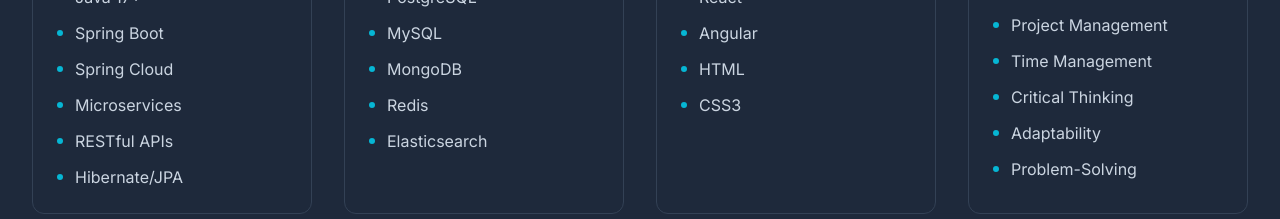
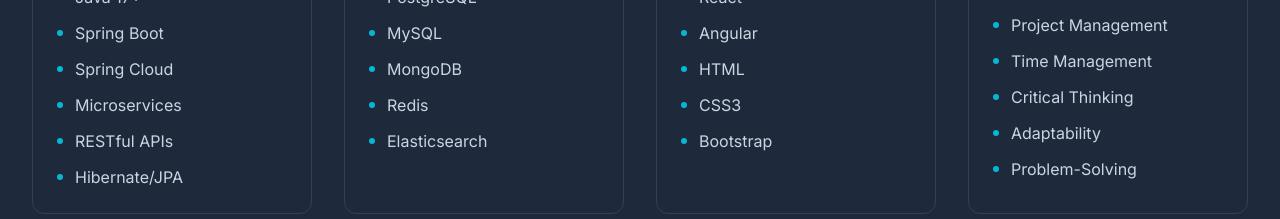
Before and after one commit to TejasDonkari/Akshata_Patil_Portfolio, a React (Vite) app: page / in a window 1280 px wide. Shown: the part 1180-1399 px from the top of the page. Built offline with nearby package versions, Linux system fonts and the light colour scheme.

Commit message:
added bootstrap

```diff
--- a/constants.tsx
+++ b/constants.tsx
@@ -24,7 +24,7 @@
     {
       title: "Frontend & Others",
       icon: <Code className="w-6 h-6" />,
-      skills: ["React", "Angular", "HTML", "CSS3",]
+      skills: ["React", "Angular", "HTML", "CSS3","Bootstrap"]
     },
 
      {
```
